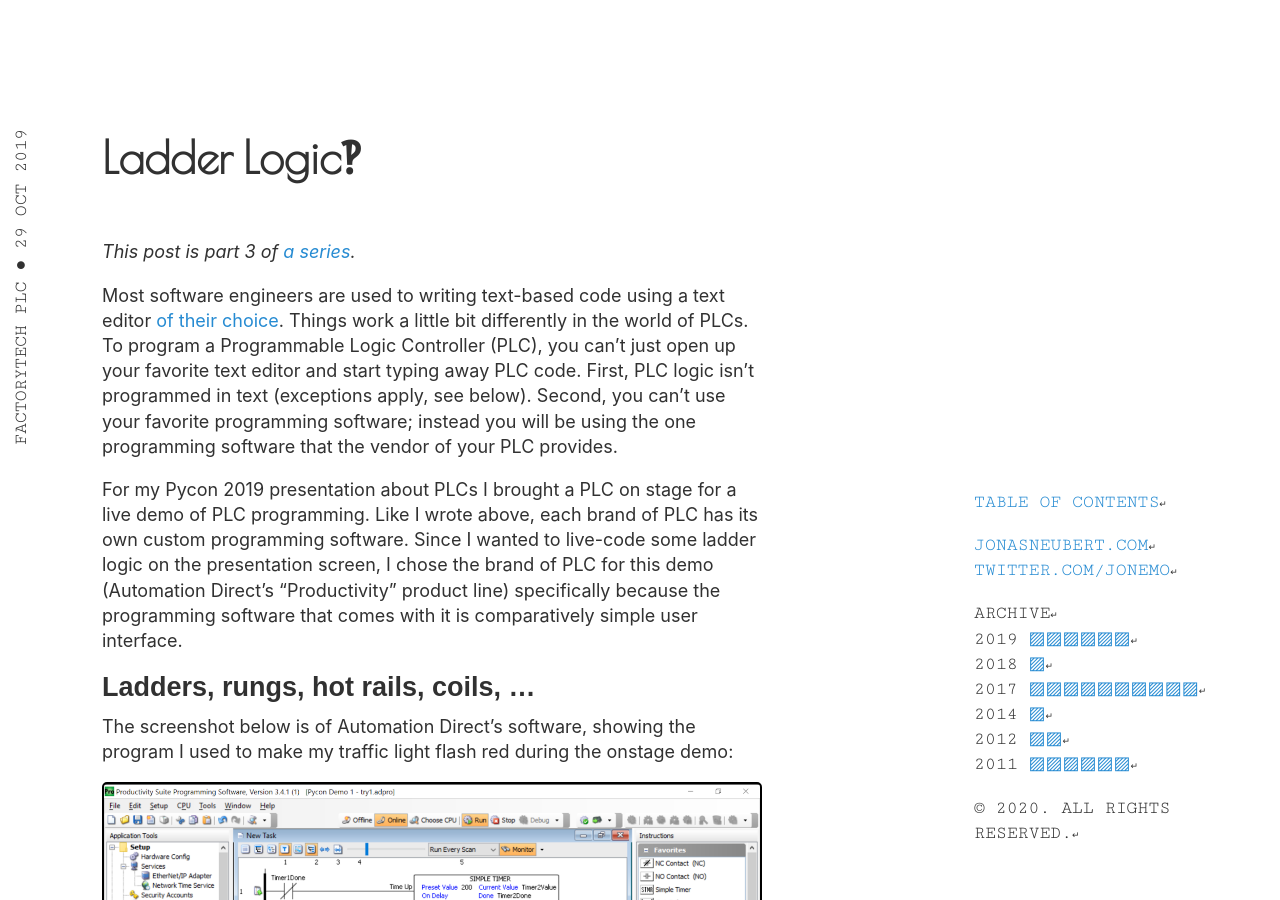
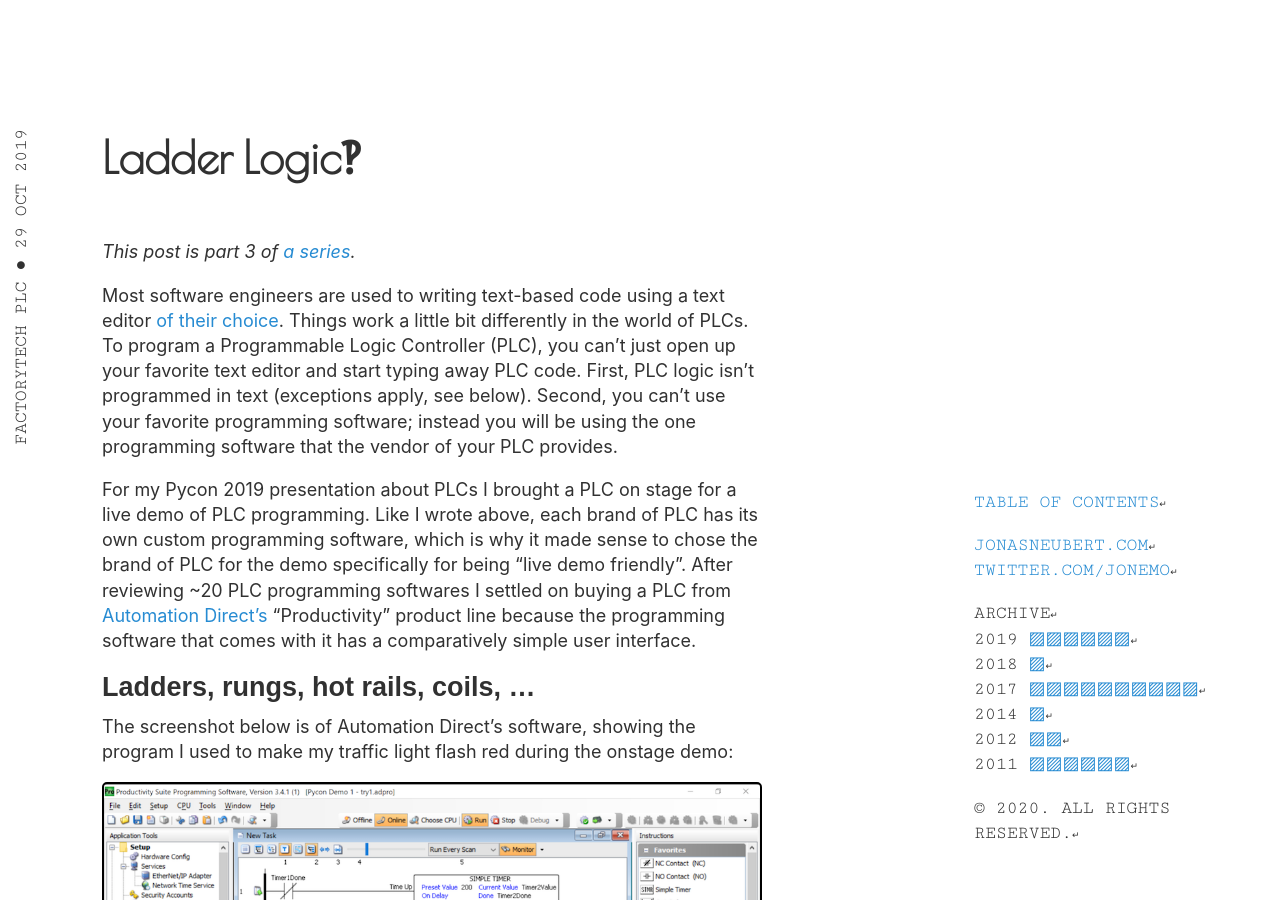
Before and after one commit to jonemo/blog.jonasneubert.com, a Jekyll site: the page built from _posts/2019-10-29-ladder-logic.md, in a window 1280 px wide and 900 px high. Built offline with Jekyll 4.4.1, drawn with Linux system fonts in a browser that asks for light colours; some of the changed text lies outside the part shown.

Commit message:
minor edits and image resizing for Ladder Logic post

```diff
--- a/_posts/2019-10-29-ladder-logic.md
+++ b/_posts/2019-10-29-ladder-logic.md
@@ -17,8 +17,8 @@ First, PLC logic isn't programmed in text (exceptions apply, see below).
 Second, you can't use your favorite programming software; instead you will be using the one programming software that the vendor of your PLC provides.
 
 For my Pycon 2019 presentation about PLCs I brought a PLC on stage for a live demo of PLC programming.
-Like I wrote above, each brand of PLC has its own custom programming software.
-Since I wanted to live-code some ladder logic on the presentation screen, I chose the brand of PLC for this demo (Automation Direct's "Productivity" product line) specifically because the programming software that comes with it is comparatively simple user interface.
+Like I wrote above, each brand of PLC has its own custom programming software, which is why it made sense to chose the brand of PLC for the demo specifically for being "live demo friendly".
+After reviewing ~20 PLC programming softwares I settled on buying a PLC from [Automation Direct's](https://www.automationdirect.com) "Productivity" product line because the programming software that comes with it has a comparatively simple user interface.
 
 
 ## Ladders, rungs, hot rails, coils, ...
```
Also changed, not shown: other parts of _posts/2019-10-29-ladder-logic.md (+2 -2 lines), assets/2019/2019-10-29-ladder-logic-screenshot-productivity.png.
